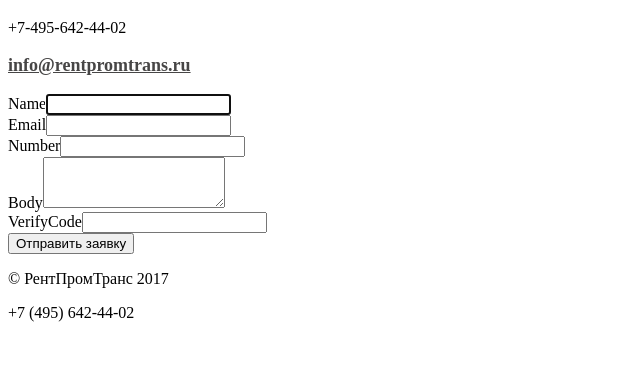
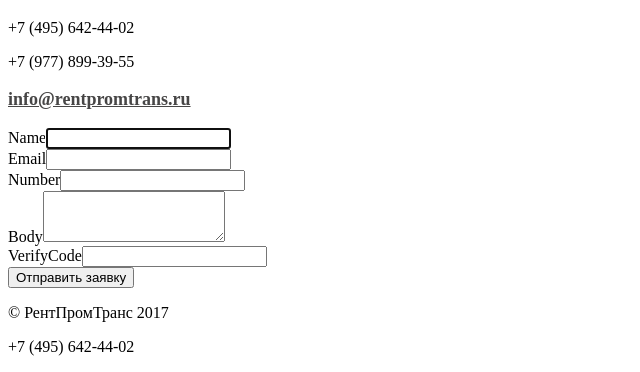
Before and after one commit to grach28rus/spectrans, a Yii app: template frontend/views/site/index.php in a window 1280 px wide. Shown: the part 927-1299 px from the top of the page, without its empty margins (0-640 px from the left). Before the commit the page ends 1249 px from the top, so only its background shows below. Run offline with PHP 8.4 and a stand-in for Yii, Linux system fonts and the light colour scheme; the template is opened without the code that fills it, so the values that code supplies are empty; form fields are guessed from the names that the template uses; some libraries are stand-ins or nearby versions.

Commit message:
add 2 number

```diff
--- a/frontend/views/layouts/main.php
+++ b/frontend/views/layouts/main.php
@@ -96,7 +96,10 @@ $menuDropDown = $this->render('subMenu', [
     <header>
         <div class="pull-right back">
             <p>
-                +7-495-642-44-02
+                +7 (495) 642-44-02
+            </p>
+            <p>
+                +7 (977) 899-39-55
             </p>
             <p class="logo" style="font-size: 18px">
                 <a href="mailto:info@rentpromtrans.ru" rel=“nofollow“ style="color: #474646">
```
